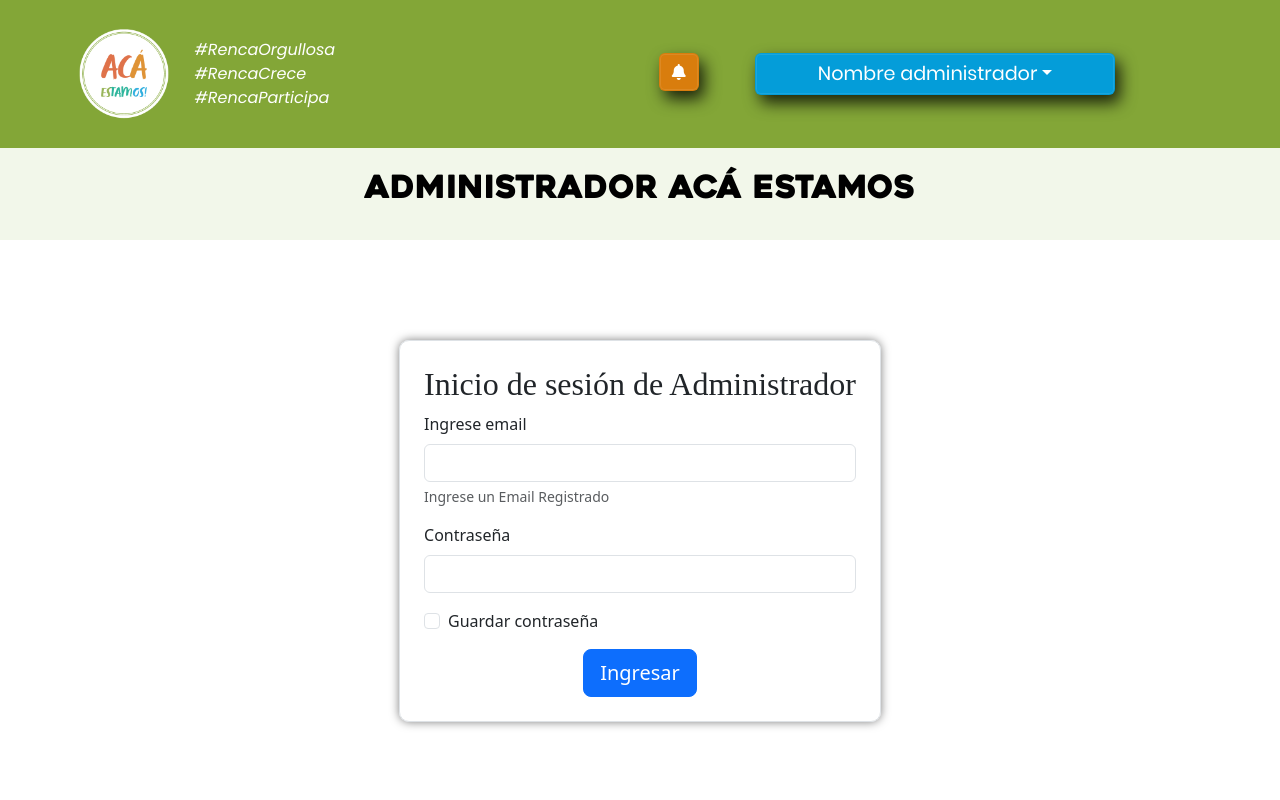
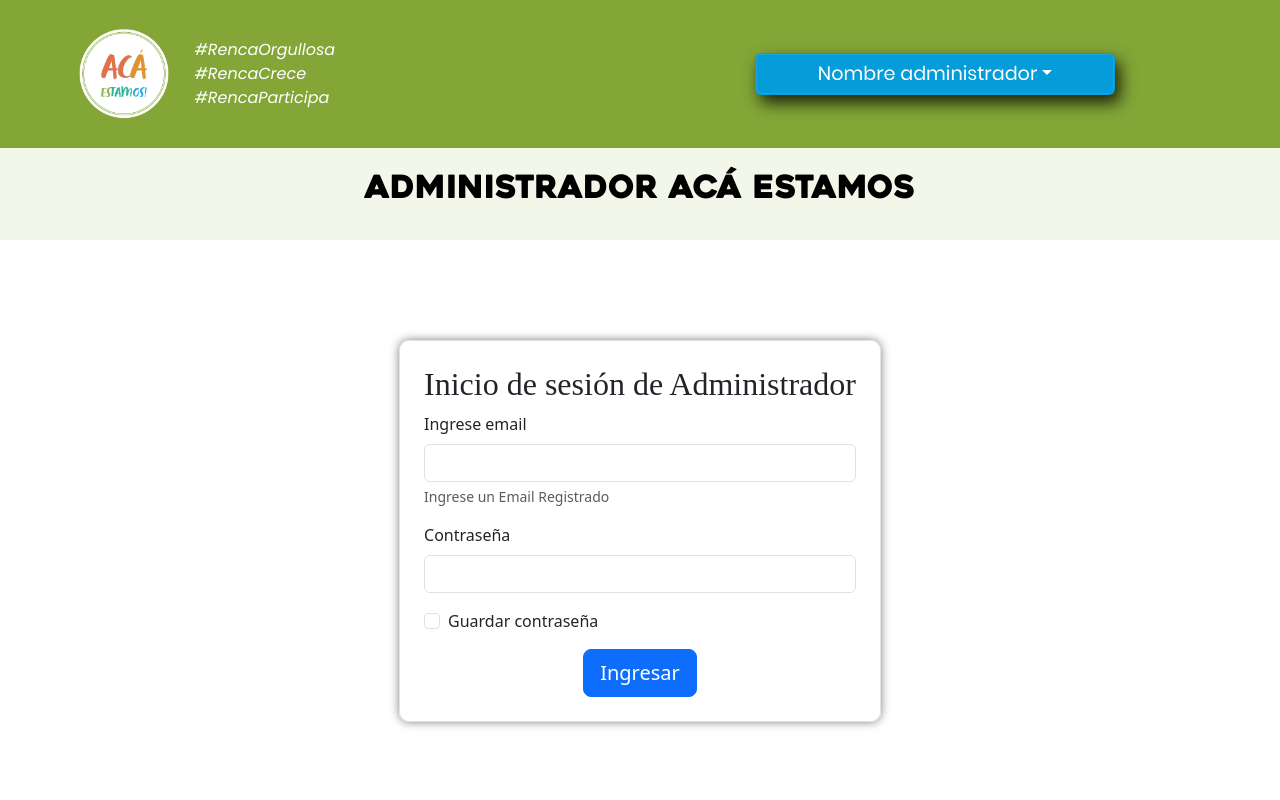
Before and after one commit to cxrlosarmando/Aca-Estamos-, a React (Vite) app in the folder acaestamos-front/: page /Login-Admin in a window 1280 px wide. Shown: the top 800 px of the page. Built offline with nearby package versions, Linux system fonts and the light colour scheme; a web font is replaced by a local one.

Commit message:
eliminación de campanas- DC

```diff
--- a/acaestamos-front/src/componentes/NavbarAdmin/NavbarAdmin.jsx
+++ b/acaestamos-front/src/componentes/NavbarAdmin/NavbarAdmin.jsx
@@ -27,11 +27,7 @@
                                         <p className="mb-0">#RencaParticipa</p>
                                     </div>
                                     <div className="container-fluid gap-5 d-md-flex justify-content-md-end p-4 secondNav" style={{ justifyContent: 'flex-end' }} id="botonesnav">
-                                        <div className="bell">
-                                            <Link to="/Login" className="btn btn-m  me-2 userButton" type="button" style={{ backgroundColor: '#D97D0D', color: 'white' }}>
-                                                <i className="fa-solid fa-bell"></i>
-                                            </Link>
-                                        </div>
+
 
                                         <button className="btn nav-item dropdown btn-m userButton userN" style={{ backgroundColor: '#049DD9' }}>
                                             <a className="nav-link dropdown-toggle userName" href="#" id="navbarDropdown" role="button"
--- a/acaestamos-front/src/componentes/NavbarEmpresa/NavbarEmpresa.jsx
+++ b/acaestamos-front/src/componentes/NavbarEmpresa/NavbarEmpresa.jsx
@@ -50,9 +50,7 @@
                                     </div>
                                     <div className="container-fluid gap-5 d-md-flex justify-content-md-end p-4 secondNav" style={{ justifyContent: 'flex-end' }} id="botonesnav">
                                         <div className="position-relative">
-                                            <button className="btn btn-m me-2 userButton" type="button" style={{ backgroundColor: '#D97D0D' }}>
-                                                <a href="#"><i className="fa-solid fa-bell"></i></a>
-                                            </button>
+
                                             <button className="btn nav-item dropdown btn-m userButton userN" style={{ backgroundColor: '#049DD9' }}>
                                                 <a className="nav-link dropdown-toggle userName" href="#" id="navbarDropdown" role="button"
                                                     data-toggle="dropdown" aria-haspopup="true" aria-expanded="false">
--- a/acaestamos-front/src/componentes/NavbarLogin/NavbarLogin.jsx
+++ b/acaestamos-front/src/componentes/NavbarLogin/NavbarLogin.jsx
@@ -54,9 +54,7 @@
                                     </div>
                                     <div className="container-fluid gap-5 d-md-flex justify-content-md-end p-4 secondNav" style={{ justifyContent: 'flex-end' }} id="botonesnav">
                                         <div className="position-relative">
-                                            <button className="btn btn-m me-2 userButton" type="button" style={{ backgroundColor: '#D97D0D' }}>
-                                                <a href="#"><i className="fa-solid fa-bell"></i></a>
-                                            </button>
+
                                             <button className="btn nav-item dropdown btn-m userButton userN" style={{ backgroundColor: '#049DD9' }}>
                                                 <a className="nav-link dropdown-toggle userName" href="#" id="navbarDropdown" role="button"
                                                     data-toggle="dropdown" aria-haspopup="true" aria-expanded="false">
```
